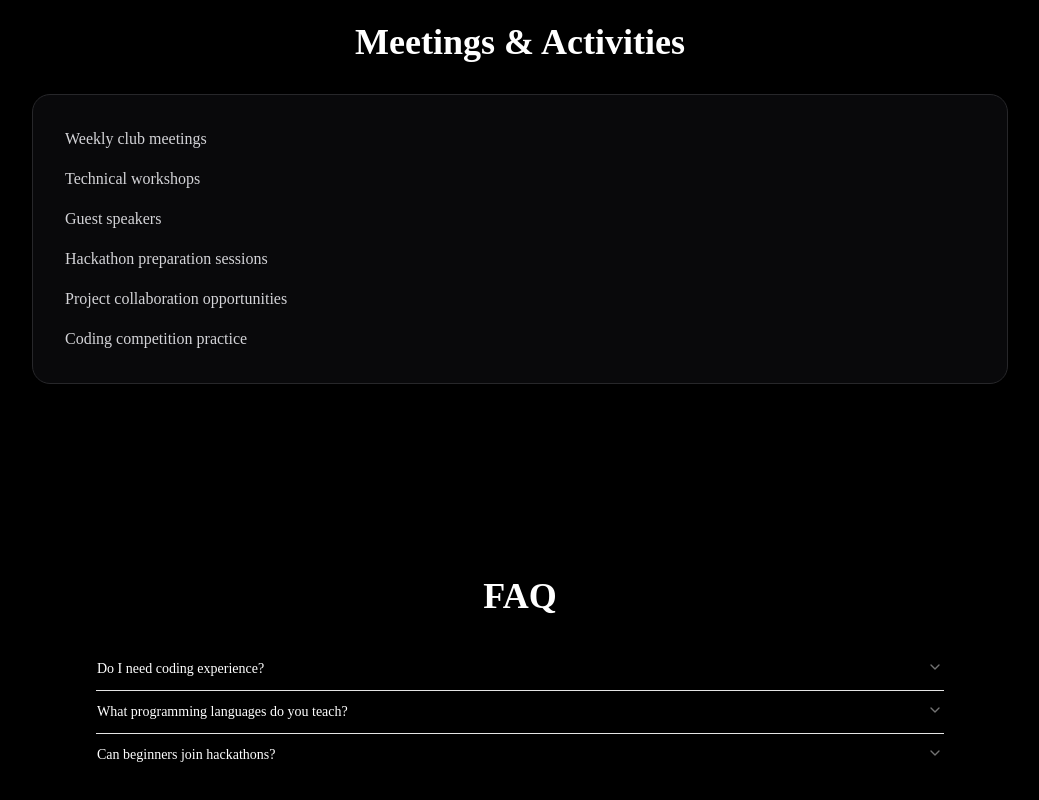
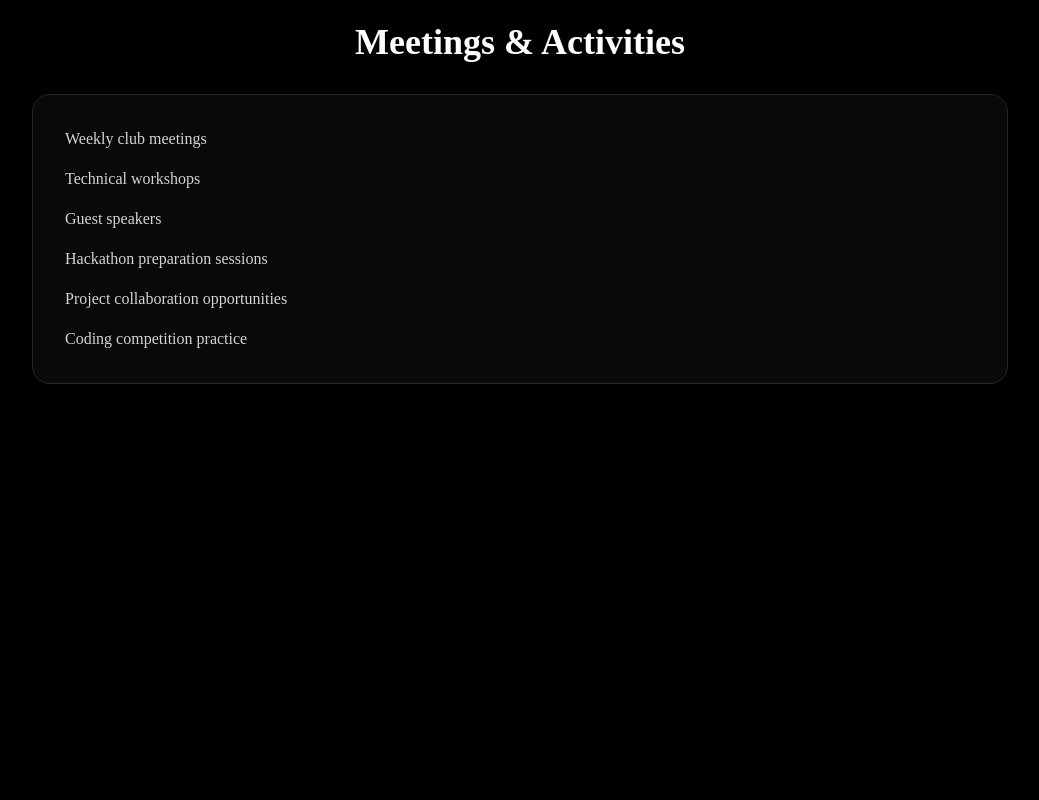
Before and after one commit to shaypat112/ArdreyCSClub, a Next.js app: page /about in a window 1280 px wide. Shown: the part 1650-2450 px from the top of the page, without its empty margins (120-1159 px from the left). After the commit the page ends 2130 px from the top, so only its background shows below. Built offline with nearby package versions, Linux system fonts and the light colour scheme.

Commit message:
finsihed for the time

```diff
--- a/app/about/components/faq.tsx
+++ /dev/null
@@ -1,40 +0,0 @@
-import {
-  Accordion,
-  AccordionContent,
-  AccordionItem,
-  AccordionTrigger,
-} from "@/components/ui/accordion";
-
-export function FAQ() {
-  return (
-    <section className="mx-auto max-w-4xl px-6 py-24">
-      <h2 className="mb-8 text-center text-4xl font-bold">FAQ</h2>
-
-      <Accordion type="single" collapsible>
-        <AccordionItem value="1">
-          <AccordionTrigger>Do I need coding experience?</AccordionTrigger>
-          <AccordionContent>
-            No. Students of all experience levels are welcome.
-          </AccordionContent>
-        </AccordionItem>
-
-        <AccordionItem value="2">
-          <AccordionTrigger>
-            What programming languages do you teach?
-          </AccordionTrigger>
-          <AccordionContent>
-            Members are exposed to languages such as Java, Python, JavaScript,
-            and C++ depending on projects and activities.
-          </AccordionContent>
-        </AccordionItem>
-
-        <AccordionItem value="3">
-          <AccordionTrigger>Can beginners join hackathons?</AccordionTrigger>
-          <AccordionContent>
-            Absolutely. We help members prepare and form teams.
-          </AccordionContent>
-        </AccordionItem>
-      </Accordion>
-    </section>
-  );
-}
--- a/app/about/page.tsx
+++ b/app/about/page.tsx
@@ -1,4 +1,3 @@
-import { FAQ } from "./components/faq";
 import { Meetings } from "./components/meetings";
 import { Mission } from "./components/mission";
 import { Officers } from "./components/officers";
@@ -31,7 +30,6 @@ export default function AboutPage() {
       <Mission />
       <Officers />
       <Meetings />
-      <FAQ />
     </main>
   );
 }
```
